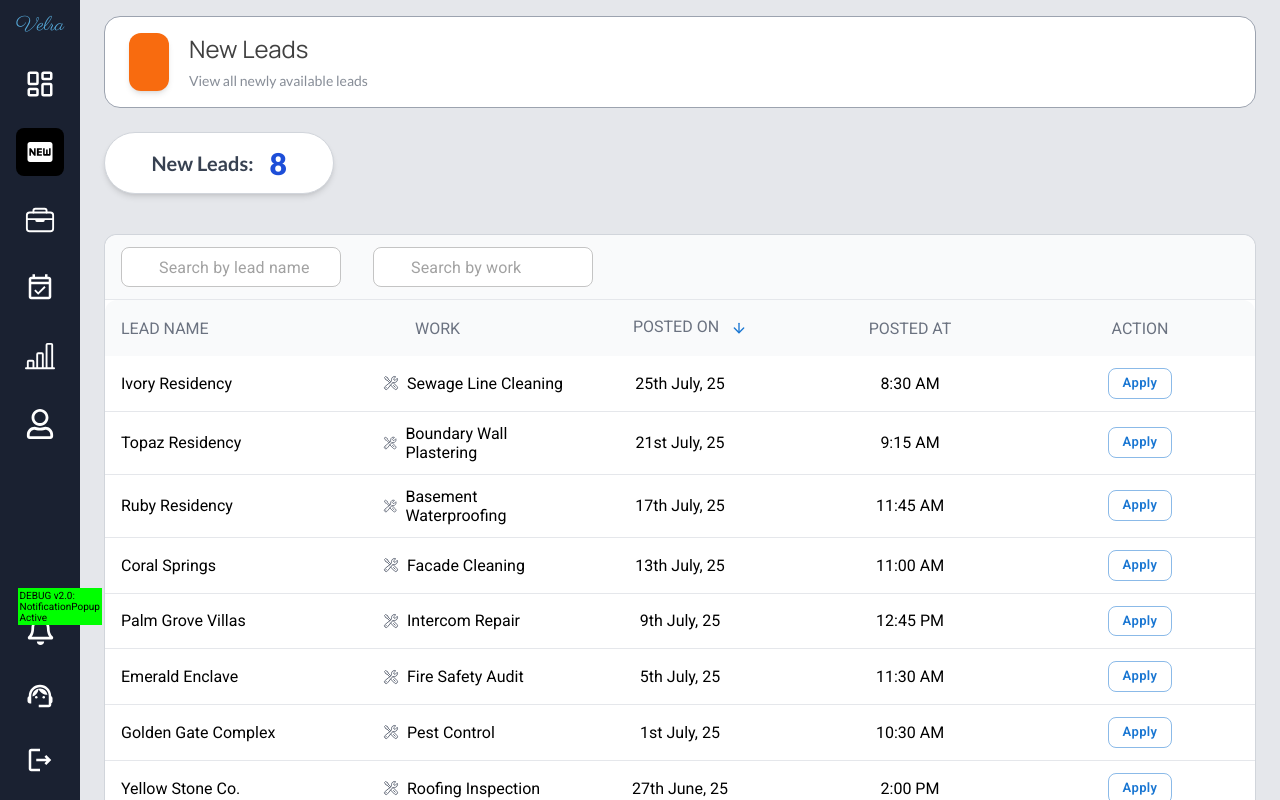
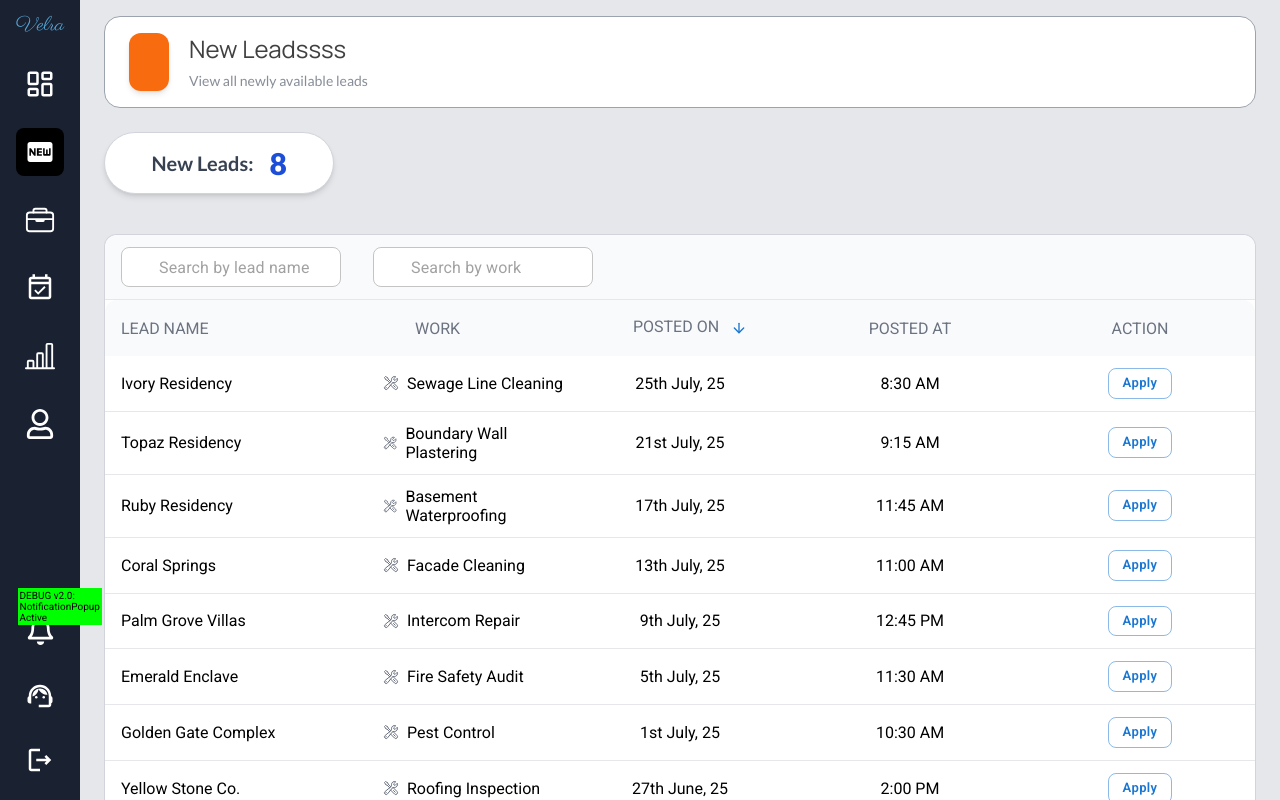
Before and after one commit to Mayank-Webseeder/society-vendor-panel, a React (Vite) app: page /new-leads in a window 1280 px wide. Built offline with nearby package versions, Linux system fonts and the light colour scheme; sample sign-in values are in the browser's storage; some icons are missing.

Commit message:
fixing deployment errors

```diff
--- a/src/pages/NewLeads.jsx
+++ b/src/pages/NewLeads.jsx
@@ -120,7 +120,7 @@ const NewLeads = () => {
               <FiberNewIcon sx={{ color: "white", fontSize: 34 }} />
             </div>
             <div className="flex flex-col gap-0.5">
-              <h2 style={{ fontFamily:'Manrope' }} className="text-2xl font-normal text-black/75">New Leads</h2>
+              <h2 style={{ fontFamily:'Manrope' }} className="text-2xl font-normal text-black/75">New Leadssss</h2>
               <p style={{ fontFamily:'Lato' }} className="text-sm text-gray-700/60 mt-1">View all newly available leads</p>
             </div>
           </div>
```
